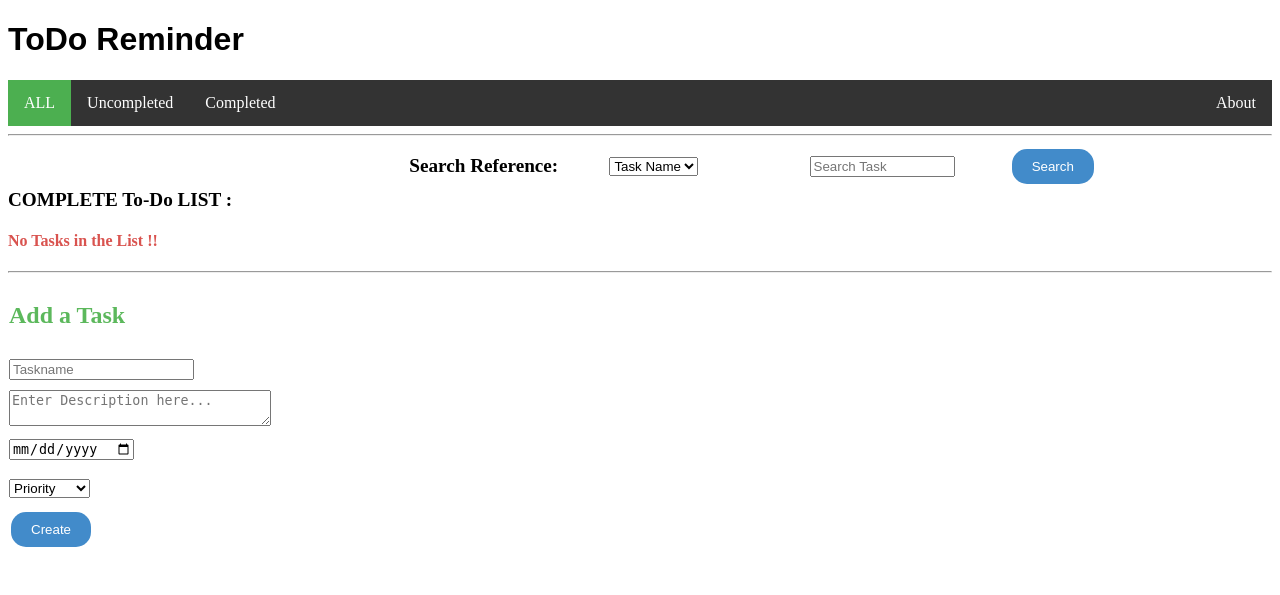
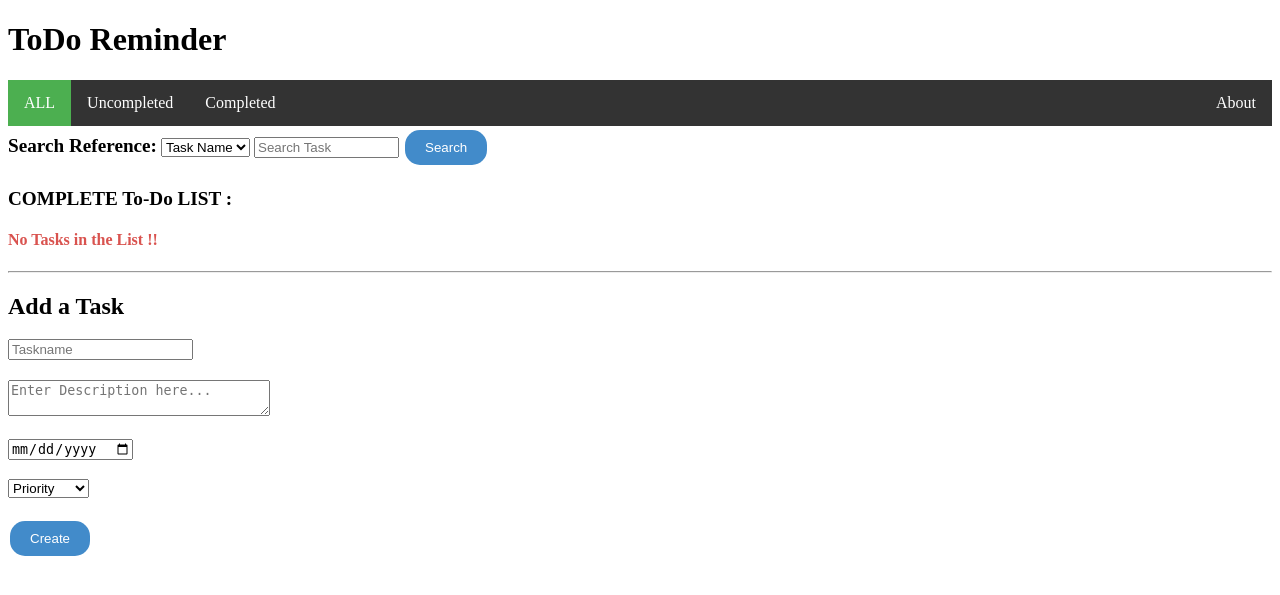
Before and after one commit to ebarra/xml_xsd_ejemplos, a Flask app: page / in a window 1280 px wide. Shown: the top 595 px of the page. Run offline with Flask 2, Linux system fonts and the light colour scheme; data that the repository does not hold is empty.

Commit message:
more examples for lectures

```diff
--- a/TodoApp-Flask-MongoEngine/static/assets/style.css
+++ b/TodoApp-Flask-MongoEngine/static/assets/style.css
@@ -1,13 +1,5 @@
-h1{
-/*	font-family:"Arial Black", Gadget, sans-serif;*/
-	font-family:"Times New Romans", Gadget, sans-serif;
-}
-body{
-	color:black;
-	background-color:white;
-	left-margin:10px;
-	right-margin:10px;
-}
+div {	margin-bottom: 1.2em;}
+table {	margin-bottom: 1.2em;}
 table{
 	width:95%;
 	border-collapse:collapse;
@@ -17,73 +9,20 @@ td
 {
 	border: rgba(224, 119, 70, 1) 1px solid;
 	word-wrap:break-word;
+	text-align: center;
 }
-table#close{
-
-	table-layout:default;
-	border-collapse:seperate;
-	border-spacing: 5px 5px;
-	border:none;
-	vertical-align:top;
-}
-table.none
-{
-	border:none;
-	vertical-align:top;
-}
-table.none td
-{
-	border: none;
-}
-tr.row td{
-	text-decoration:italic;
-}
-th.status{
-	width:5%;
-}
-th.name{
-	width:20%;
-}
+th.status{ width:5%;}
+th.name{width:20%;}
 th.des{
 	width:40%;
 	padding:5px 5px 5px 5px;
 }
-th.date{
-	width:8%;
-}
-th.pr{
-	width:7%;
-}
-th.func1{
-	width:6%;
-}
-th.func2{
-	width:5%;
-}
-td.date, td.pr, td.func1, td.func2 {
-	text-align: center;
-}
-
-/* Grid CSS */
-.row::after {
-  content: "";
-  clear: both;
-  display: table;
-  margin: 1.2em;
-}
-.col-1 { width: 8.33%; }
+th.date{ width:8%;}
+th.pr{ width:7%;}
+th.func1{ width:6%;}
+th.func2{	width:5%;}
 .col-2 { width: 16.66%; }
-.col-3 { width: 25%; }
 .col-4 { width: 33.33%; }
-.col-5 { width: 41.66%; }
-.col-6 { width: 50%; }
-.col-7 { width: 58.33%; }
-.col-8 { width: 66.66%; }
-.col-9 { width: 75%; }
-.col-10 { width: 83.33%; }
-.col-11 { width: 91.66%; }
-.col-12 { width: 100%; }
-
 button[type=submit] {
 	background-color: #428bca;
 	border: none;
@@ -94,12 +33,10 @@ button[type=submit] {
 	margin: 4px 2px;
 	cursor: pointer;
 }
-
 .success { color: #5cb85c; }
 .danger { color: #d9534f; }
 .warning { color: #ff9800; }
 .info { color: #2196F3; }
-
 ul {
     list-style-type: none;
     margin: 0;
@@ -107,9 +44,7 @@ ul {
     overflow: hidden;
     background-color: #333;
 }
-li {
-    float: left;
-}
+li { float: left;}
 li a {
     display: block;
     color: white;
@@ -117,10 +52,5 @@ li a {
     padding: 14px 16px;
     text-decoration: none;
 }
-a.active {
-    background-color: #4CAF50;
-}
-/* Change the link color to #111 (black) on hover */
-li a:hover {
-    background-color: #111;
-}
+a.active { background-color: #4CAF50;}
+a.active:hover { background-color: #111;}
--- a/TodoApp-Flask-MongoEngine/templates/index.html
+++ b/TodoApp-Flask-MongoEngine/templates/index.html
@@ -17,23 +17,17 @@
 	  		<strong>Error!</strong> {{ error }}
 		</div>
 	{% endif %}
-	<hr>
 	<div span="right">
 		<form action="/search"	method="GET" >
-		<table class="none" id="close">
-		<tr>
-		<td></td><td></td>
-		<td><big><b>Search Reference:</b></big></td>
-		<td><select name="searchfield" required>
+			<big><b>Search Reference:</b></big>
+			<select name="searchfield" required>
 				<option value="name">Task Name</option>
 				<option value="desc">Description</option>
 				<option value="date">Date</option>
 				<option value="pr">Priority</option>
-		</select></td>
-		<td><input type="text" name="searchvalue" placeholder="Search Task" size="15" /></td>
-		<td><button type="submit">Search</button></td>
-		</tr>
-		</table>
+			</select>
+			<input type="text" name="searchvalue" placeholder="Search Task" size="15" />
+			<button type="submit">Search</button>
 		</form>
 	</div>
 		{% if searchfield %}
@@ -43,7 +37,7 @@
 		{% endif %}
 		{% if todos[0] %}
 		<table>
-			<tr id="row">
+			<tr>
 				<th class="status">Status</th>
 				<th class="name">Task Name</th>
 				<th class="desc">Description</th>
@@ -71,43 +65,17 @@
 	{% endif %}
 	<hr/>
 	<form action="/todos" method="POST">
-	<table class="none">
-		<tr class="row success">
-			<td>
-				<h2>Add a Task</h2>
-			</td>
-		</tr>
-		<tr class="row">
-			<td class="col-2">
-				<input type="text" name="name" placeholder="Taskname" />
-			</td>
-		</tr>
-		<tr class="row">
-			<td class="col-4">
-				<textarea name="desc" rows="2" cols="30" placeholder="Enter Description here..." required></textarea>
-			</td>
-		</tr>
-		<tr class="row">
-			<td class="col-2">
-				<input type="date" name="date" placeholder="Date" />
-			</td>
-		</tr>
-		<tr class="row">
-			<td class="col-2">
-				<select name="pr">
+		<div><h2>Add a Task</h2></div>
+		<div><input type="text" name="name" placeholder="Taskname" /></div>
+		<div><textarea name="desc" rows="2" cols="30" placeholder="Enter Description here..." required></textarea></div>
+		<div><input type="date" name="date" placeholder="Date" /></div>
+		<div><select name="pr">
 			<option selected disabled>Priority</option>
 			<option>Low !</option>
 			<option>Medium !!</option>
 			<option>High !!!</option>
-				</select>
-			</td>
-		</tr>
-		<tr class="row">
-			<td class="col-2">
-				<button type="submit"> Create </button>
-			</td>
-		</tr>
+		</select></div>
+		<div><button type="submit"> Create </button></div>
 	</form>
-	</table>
 </body>
 </html>
```
Also changed, not shown: TodoApp-Flask-MongoEngine/templates/credits.html (+12 -14 lines), TodoApp-Flask-PyMongo/static/assets/style.css (+12 -82 lines), TodoApp-Flask-PyMongo/templates/credits.html (+12 -13 lines), TodoApp-Flask-PyMongo/templates/index.html (+18 -49 lines), TodoApp-Flask-PyMongo/templates/update.html (+5 -11 lines), 3 other files. Lines whose indentation alone changed are shown as unchanged.
